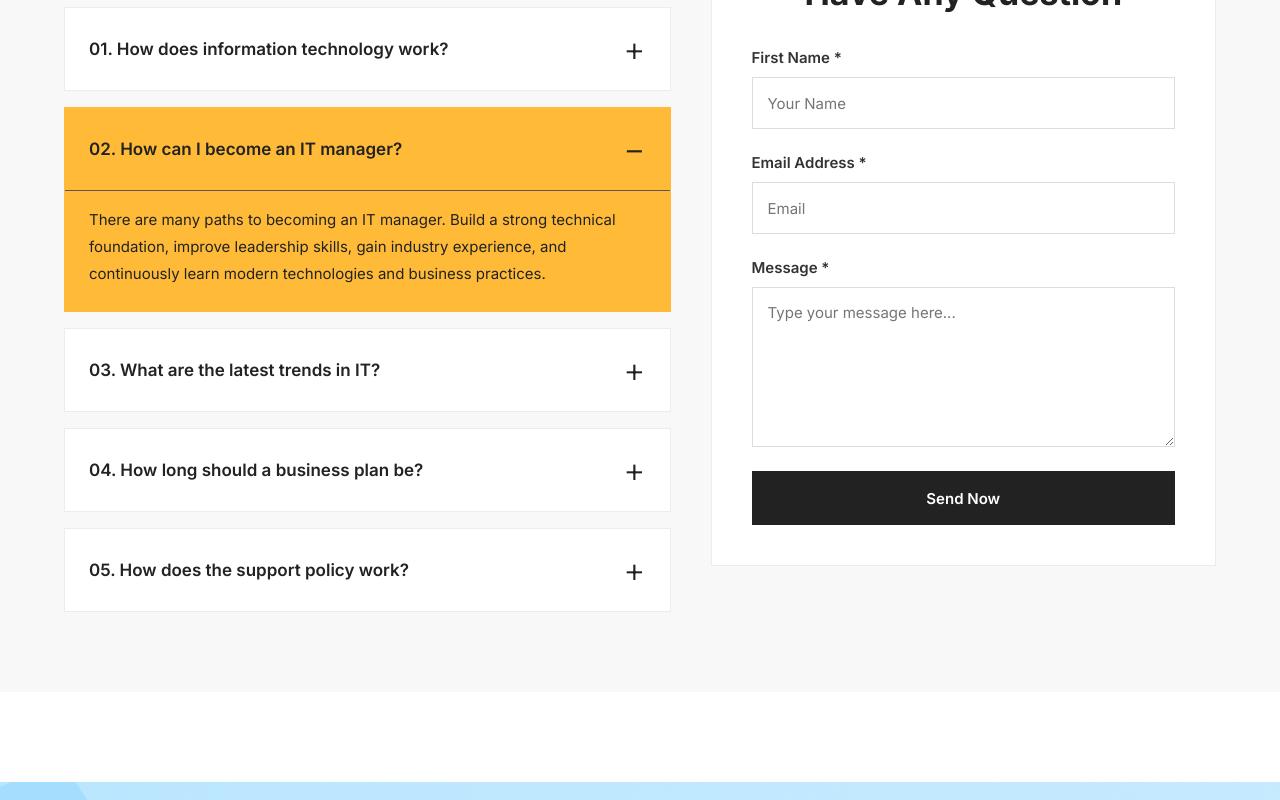
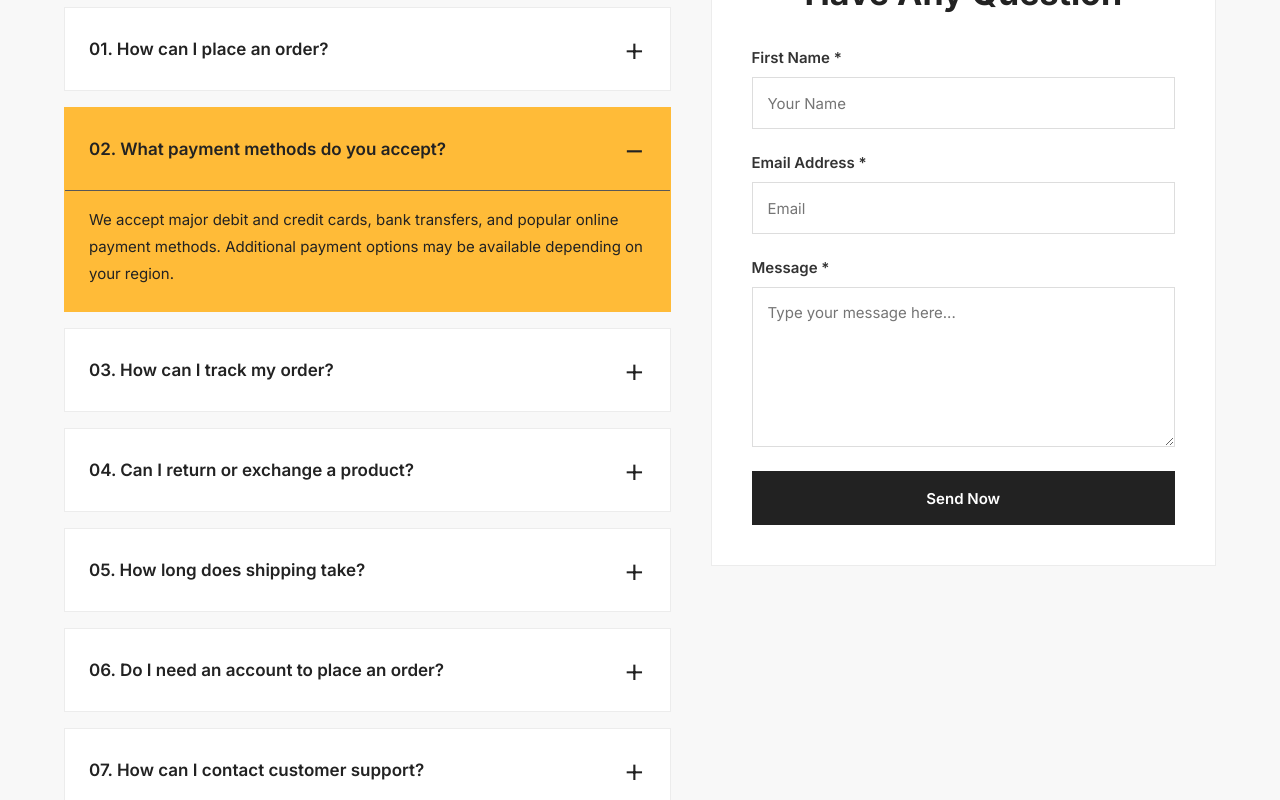
Before and after one commit to Sawera-kiran/shopo-web, a React (Vite) app: page /faq in a window 1280 px wide. Shown: the part 380-1180 px from the top of the page. Built offline with nearby package versions, Linux system fonts and the light colour scheme; no server answers.

Commit message:
feat: update FAQ section with new questions and answers related to ordering, payment methods, tracking, returns, and customer support

```diff
--- a/src/pages/Faq/Faq.jsx
+++ b/src/pages/Faq/Faq.jsx
@@ -15,33 +15,51 @@ function Faq() {
   const faqData = [
     {
       id: 1,
-      question: "How does information technology work?",
+      question: "How can I place an order?",
       answer:
-        "Information technology combines computer hardware, software, networking, and data management to store, process, and exchange information efficiently across organizations and devices.",
+        "Browse our products, add your favorite items to the cart, proceed to checkout, enter your shipping information, and confirm your order. Once your order is placed, you'll receive a confirmation email.",
     },
     {
       id: 2,
-      question: "How can I become an IT manager?",
+      question: "What payment methods do you accept?",
       answer:
-        "There are many paths to becoming an IT manager. Build a strong technical foundation, improve leadership skills, gain industry experience, and continuously learn modern technologies and business practices.",
+        "We accept major debit and credit cards, bank transfers, and popular online payment methods. Additional payment options may be available depending on your region.",
     },
     {
       id: 3,
-      question: "What are the latest trends in IT?",
+      question: "How can I track my order?",
       answer:
-        "Artificial Intelligence, Cloud Computing, Cybersecurity, Edge Computing, DevOps, Blockchain, and Data Analytics are among today's most important technology trends.",
+        "After your order has been shipped, you'll receive a tracking number via email. You can also use the Track Order page on our website to check your order status.",
     },
     {
       id: 4,
-      question: "How long should a business plan be?",
+      question: "Can I return or exchange a product?",
       answer:
-        "A business plan should be concise while covering all important sections including executive summary, market research, financial planning, and business strategy.",
+        "Yes. If you're not satisfied with your purchase, you can request a return or exchange within our return policy period. The item must be unused and in its original condition.",
     },
     {
       id: 5,
-      question: "How does the support policy work?",
+      question: "How long does shipping take?",
       answer:
-        "Support policies typically include multiple communication channels, response time commitments, issue tracking, maintenance, and customer assistance.",
+        "Delivery times depend on your location and the shipping method selected during checkout. Most standard orders are delivered within 3–7 business days.",
+    },
+    {
+      id: 6,
+      question: "Do I need an account to place an order?",
+      answer:
+        "No. You can place an order as a guest. However, creating an account allows you to save addresses, view your order history, manage your wishlist, and enjoy a faster checkout experience.",
+    },
+    {
+      id: 7,
+      question: "How can I contact customer support?",
+      answer:
+        "You can contact our support team through the Contact page, by email, or by submitting the contact form. Our team will respond as quickly as possible during business hours.",
+    },
+    {
+      id: 8,
+      question: "Can I cancel my order after placing it?",
+      answer:
+        "Yes, orders can usually be cancelled before they are processed for shipping. Once an order has been dispatched, you'll need to follow our return procedure instead.",
     },
   ];
 
```
